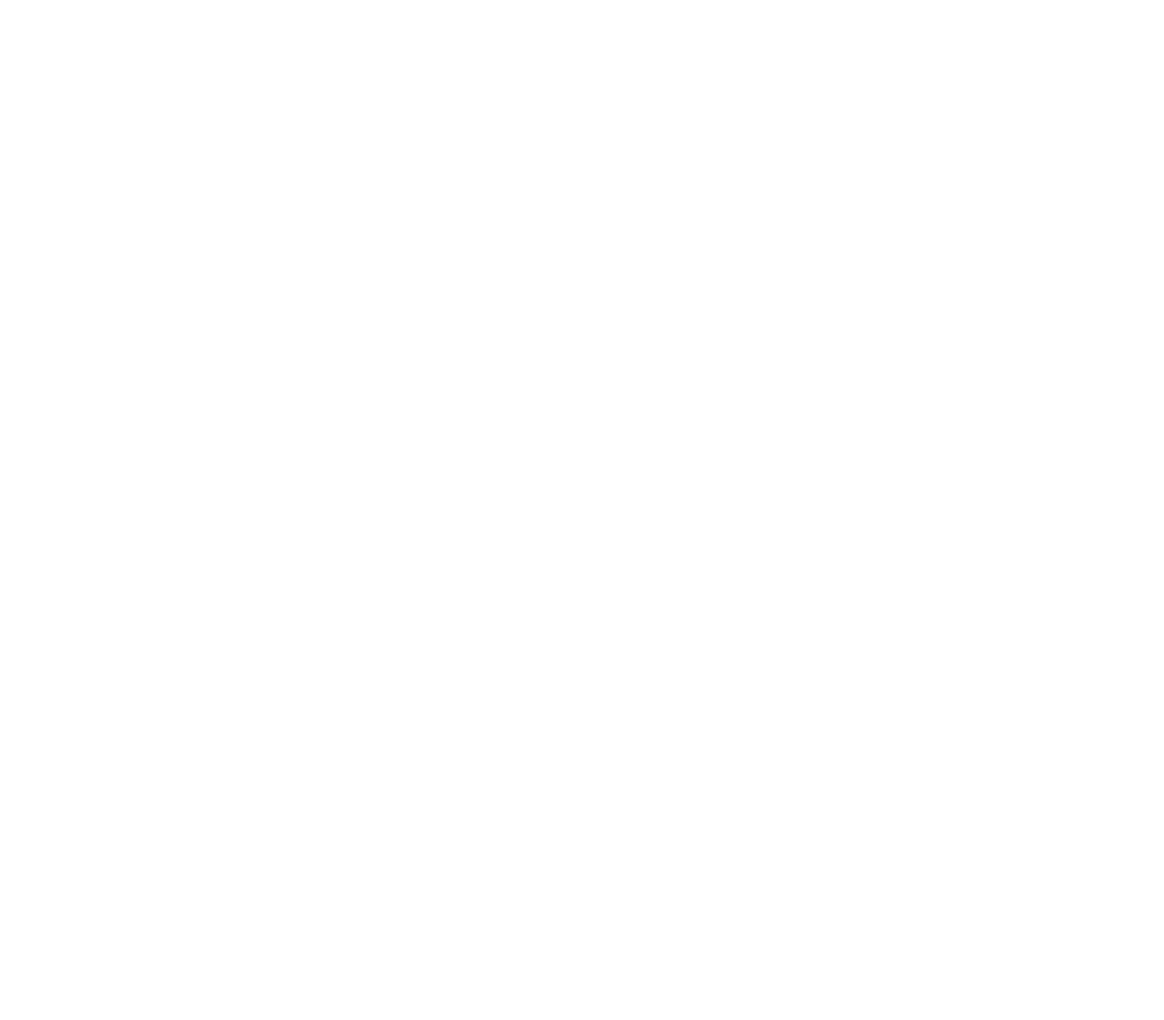
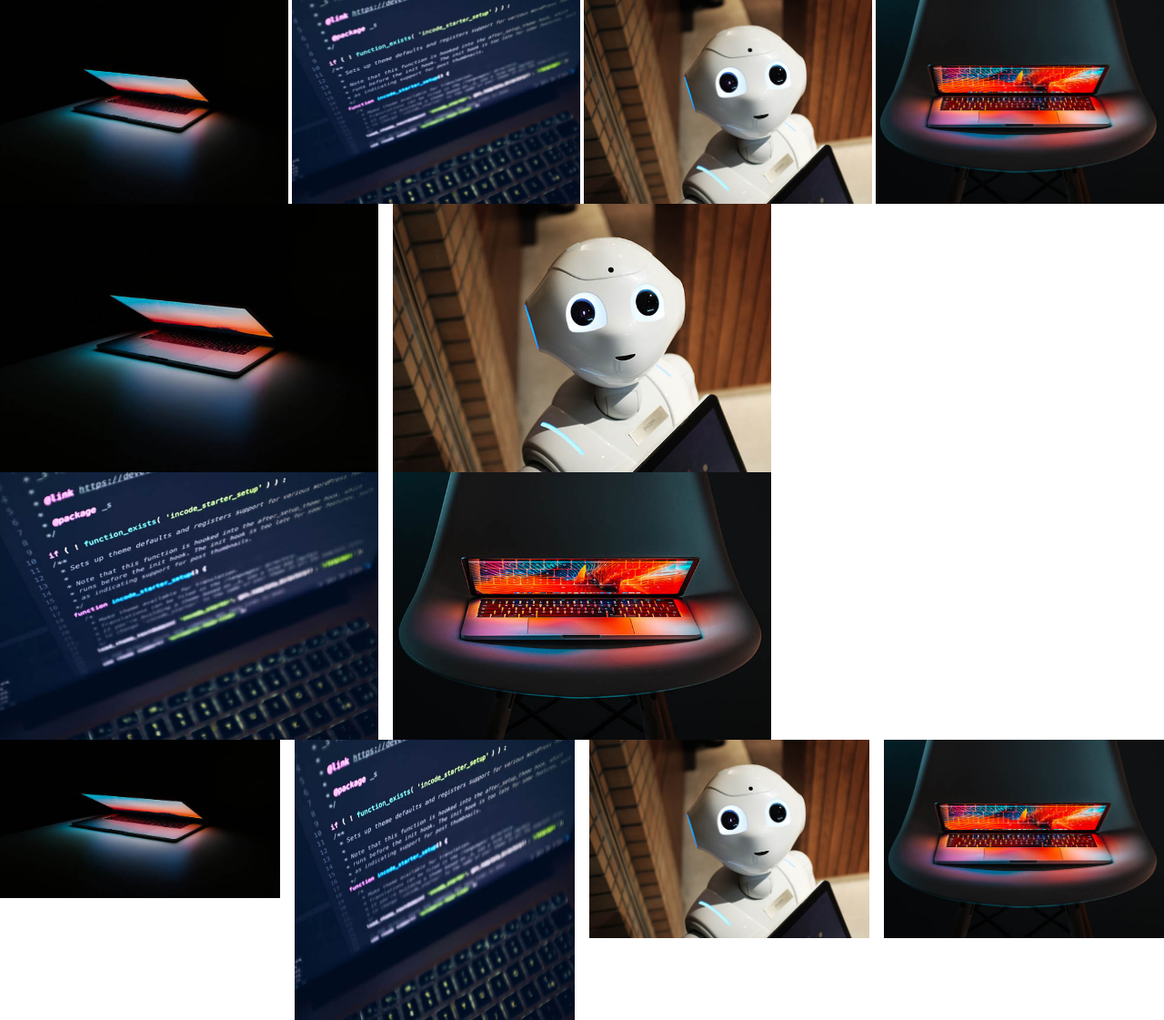
Before and after one commit to PierreFrs/tailwind-sandbox, a plain HTML site: page 12-columns/index.html in a window 1280 px wide. Shown: the whole page at 91% size. Before the commit the page ends 800 px from the top, so only its background shows below. Drawn offline with nearby package versions, Linux system fonts and the light colour scheme.

Commit message:
complet : project 12

```diff
--- a/12-columns/index.html
+++ b/12-columns/index.html
@@ -9,8 +9,26 @@
   </head>
   <body>
     <!-- Columns -->
+    <div class="columns-4 gap-1">
+      <img src="../assets/img/img1.jpg" class="w-full" alt="" />
+      <img src="../assets/img/img2.jpg" class="w-full" alt="" />
+      <img src="../assets/img/img3.jpg" class="w-full" alt="" />
+      <img src="../assets/img/img4.jpg" class="w-full" alt="" />
+    </div>
 
+    <div class="columns-xs">
+      <img src="../assets/img/img1.jpg" class="w-full" alt="" />
+      <img src="../assets/img/img2.jpg" class="w-full" alt="" />
+      <img src="../assets/img/img3.jpg" class="w-full" alt="" />
+      <img src="../assets/img/img4.jpg" class="w-full" alt="" />
+    </div>
     <!-- Aspect Ratio -->
+    <div class="columns-4">
+      <img src="../assets/img/img1.jpg" class="w-full aspect-video" alt="" />
+      <img src="../assets/img/img2.jpg" class="w-full aspect-square" alt="" />
+      <img src="../assets/img/img3.jpg" class="w-full" alt="" />
+      <img src="../assets/img/img4.jpg" class="w-full" alt="" />
+    </div>
   </body>
 </html>
 
```
